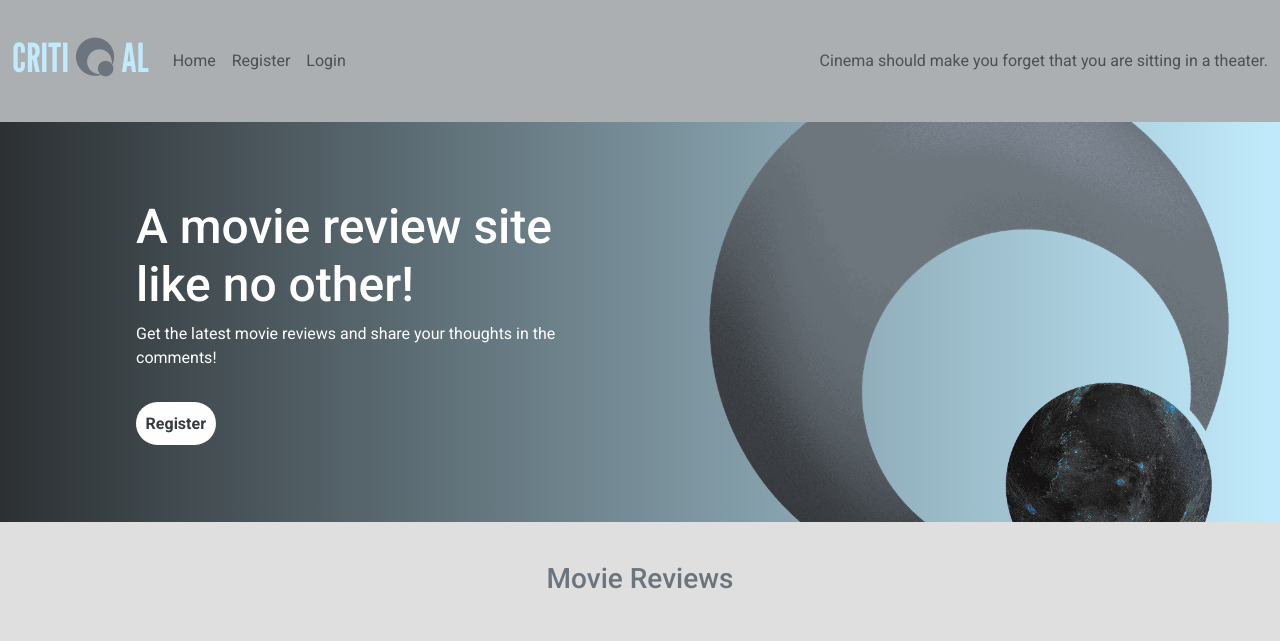
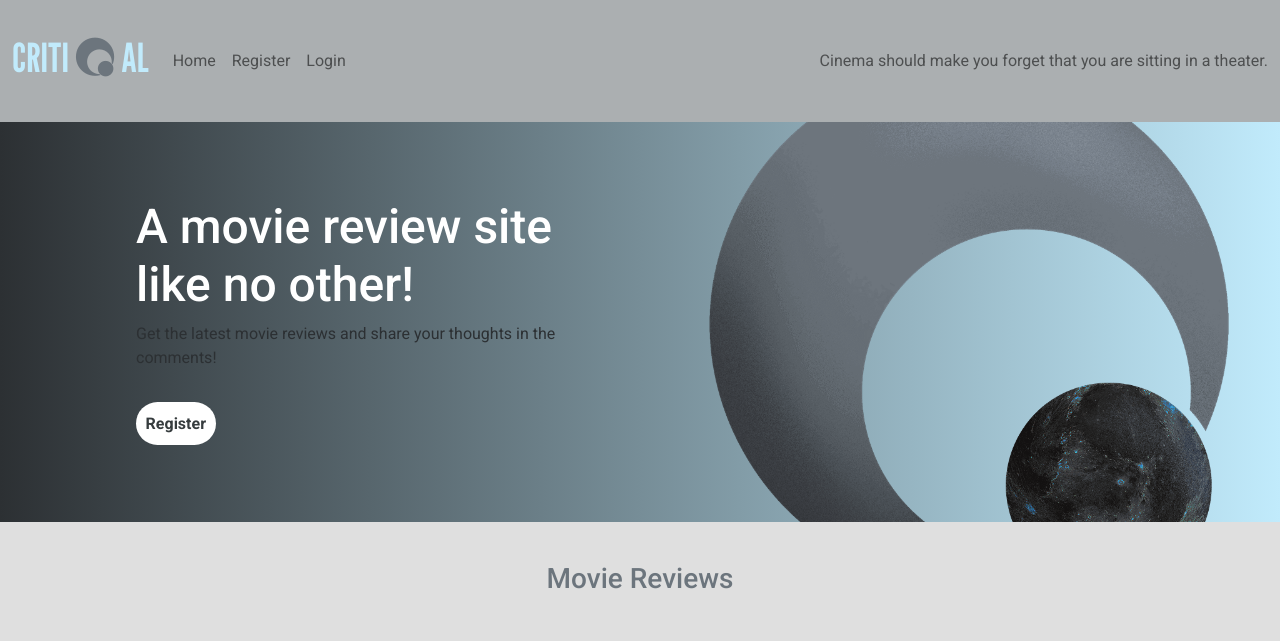
Before and after one commit to reececilon/critiqal-p4, a Django app: page / in a window 1280 px wide. Shown: the top 641 px of the page. Run offline with Django 3.2, Linux system fonts and the light colour scheme; data that the repository does not hold is empty; some libraries are stand-ins or nearby versions.

```diff
--- a/static/css/style.css
+++ b/static/css/style.css
@@ -112,7 +112,7 @@ body {
 }
 
 .txt-sub{
-    color: #ffffff;
+    color: #2C3033;
     font-family: 'Roboto', sans-serif;
     font-size: 1rem;
 }
```
